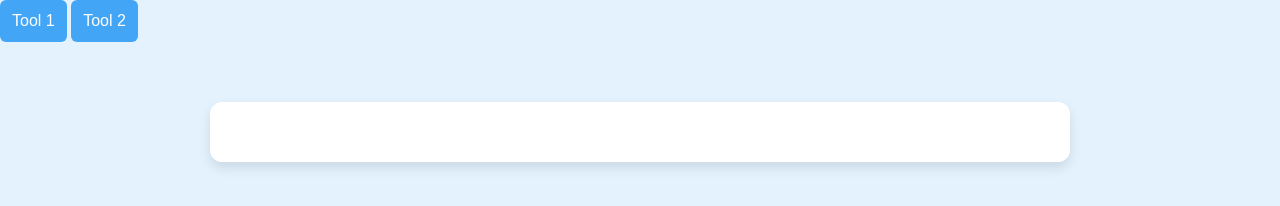
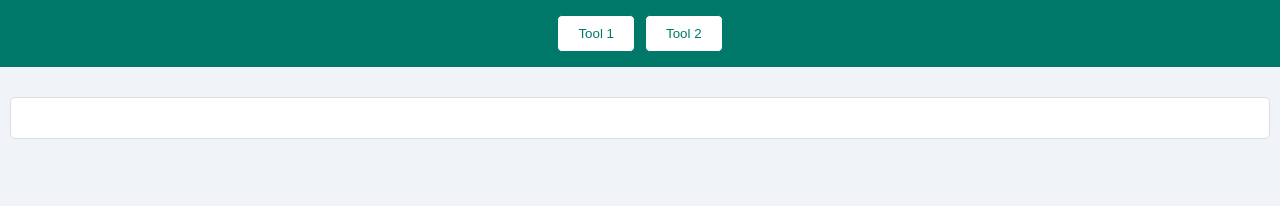
Before and after one commit to Lunaak123/seven, a plain HTML site: page sheet.html in a window 1280 px wide. Drawn offline with Linux system fonts and the light colour scheme.

Commit message:
Update style.css

```diff
--- a/style.css
+++ b/style.css
@@ -1,72 +1,74 @@
-/* Colorful and well-arranged style for the first page */
+/* General body style */
 body {
-    font-family: 'Arial', sans-serif;
-    background-color: #e3f2fd; /* Light blue background */
+    font-family: Arial, sans-serif;
     margin: 0;
     padding: 0;
+    background-color: #f0f4f8;
 }
 
-.container {
-    max-width: 800px;
-    margin: 60px auto;
-    padding: 30px;
-    background-color: #fff; /* White container */
-    border-radius: 12px;
-    box-shadow: 0 6px 12px rgba(0, 0, 0, 0.1);
+/* Toolbar style */
+.toolbar {
+    background-color: #00796b; /* Teal background for toolbar */
+    padding: 15px;
+    display: flex;
+    justify-content: center;
+    gap: 10px;
+    position: sticky;
+    top: 0;
+    z-index: 1; /* Toolbar stays on top */
 }
 
-h1 {
-    text-align: center;
-    color: #1e88e5; /* Dark blue for header */
-    margin-bottom: 20px;
-}
-
-.input-box, .sheet-list {
-    background-color: #bbdefb; /* Light blue background for the box */
-    padding: 20px;
-    border-radius: 10px;
-    margin-bottom: 20px;
-}
-
-label, button {
-    font-size: 18px;
-}
-
-#excel-url {
-    width: calc(100% - 150px);
-    padding: 12px;
-    font-size: 16px;
-    border: 2px solid #1e88e5;
-    border-radius: 6px;
-}
-
-button {
-    padding: 12px;
-    font-size: 16px;
-    background-color: #42a5f5; /* Medium blue for buttons */
-    color: white;
-    border: none;
-    border-radius: 6px;
+.toolbar button {
+    background-color: #ffffff;
+    color: #00796b;
+    border: 1px solid #00796b;
+    padding: 10px 20px;
+    border-radius: 5px;
     cursor: pointer;
 }
 
-button:hover {
-    background-color: #1e88e5; /* Darker blue on hover */
+.toolbar button:hover {
+    background-color: #004d40;
+    color: white;
 }
 
-.sheet-list {
-    margin-top: 20px;
+/* Container for the sheet content */
+.container {
+    margin-top: 20px; /* Space for toolbar */
+    padding: 10px;
+    display: flex;
+    justify-content: center;
 }
 
-.sheet-link {
+.sheet-content {
+    background-color: #ffffff;
+    border-radius: 5px;
+    border: 1px solid #dddddd;
+    padding: 20px;
     display: block;
-    margin: 8px 0;
-    color: #1e88e5;
-    font-weight: bold;
-    text-decoration: none;
+    width: 100%;
 }
 
-.sheet-link:hover {
-    color: #1565c0; /* Darker blue on hover */
-    text-decoration: underline;
+/* Mimicking Excel-like grid for the table */
+table {
+    width: 100%;
+    border-collapse: collapse;
+    table-layout: fixed; /* Cells equally sized */
 }
+
+table th, table td {
+    border: 1px solid #000;
+    padding: 10px;
+    text-align: left;
+    word-wrap: break-word; /* Prevent overflow */
+}
+
+table th {
+    background-color: #00796b; /* Teal for table headers */
+    color: white;
+}
+
+/* Make the table look like Excel's alternating row colors */
+table tr:nth-child(even) {
+    background-color: #f2f2f2; /* Light gray */
+}
```
